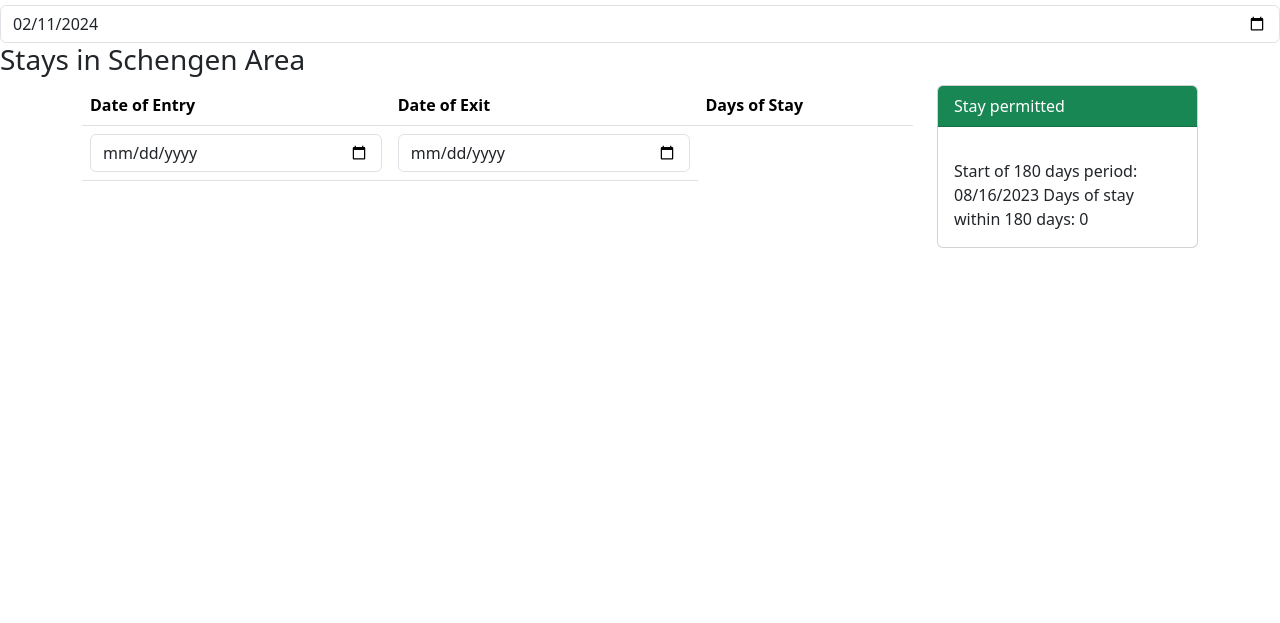
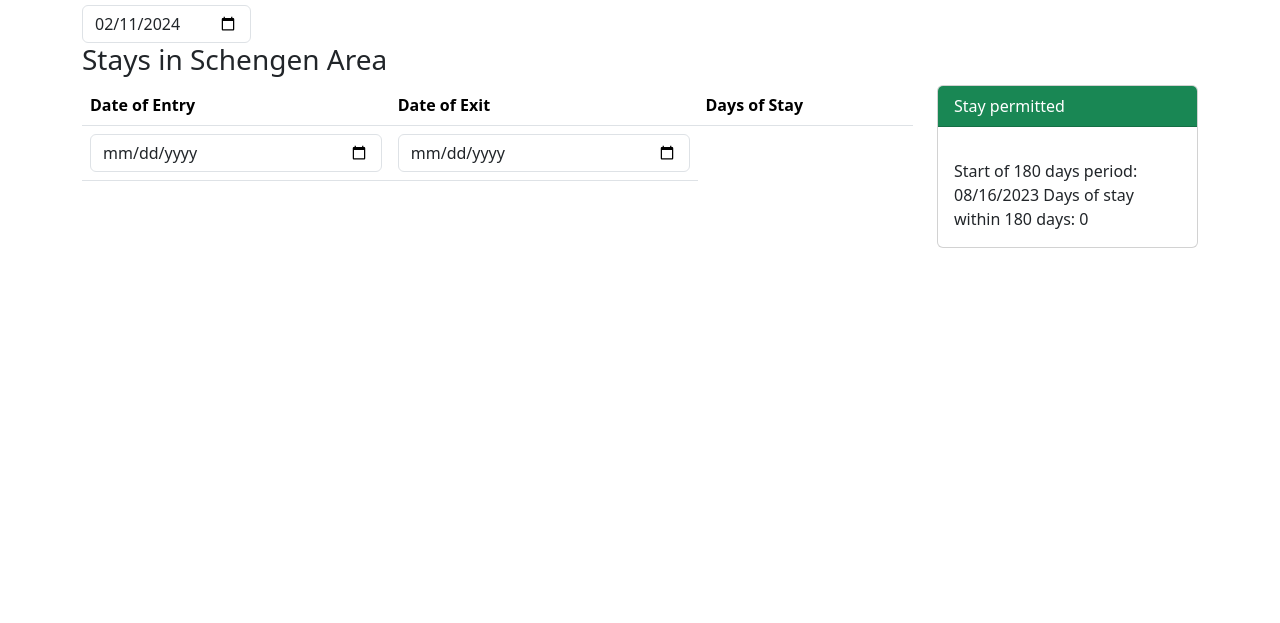
Before and after one commit to schengen-calculator/schengen-calculator.github.io, a plain HTML site: page index.html in a window 1280 px wide. Shown: the part 177-800 px from the top of the page. Drawn offline with nearby package versions, Linux system fonts and the light colour scheme.

Commit message:
move all elements into layout

```diff
--- a/index.html
+++ b/index.html
@@ -14,15 +14,15 @@
   </head>
   <body>
     <h1 class="developmentWarning">IN DEVELOPMENT! DO NOT USE YET!</h1>
-    <h1>Schengen Calculator</h1>
-
-    <h3>Control Date</h3>
-
-    <input type="date" class="form-control" id="controlDateInput" required />
-
-    <h3>Stays in Schengen Area</h3>
-
     <div class="container">
+      <h1>Schengen Calculator</h1>
+      <h3>Control Date</h3>
+      <div class="row">
+        <div class="col-auto">
+            <input type="date" class="form-control" id="controlDateInput">
+        </div>
+      </div>
+      <h3>Stays in Schengen Area</h3>
       <div class="row">
         <div class="col-md-9">
 
```
